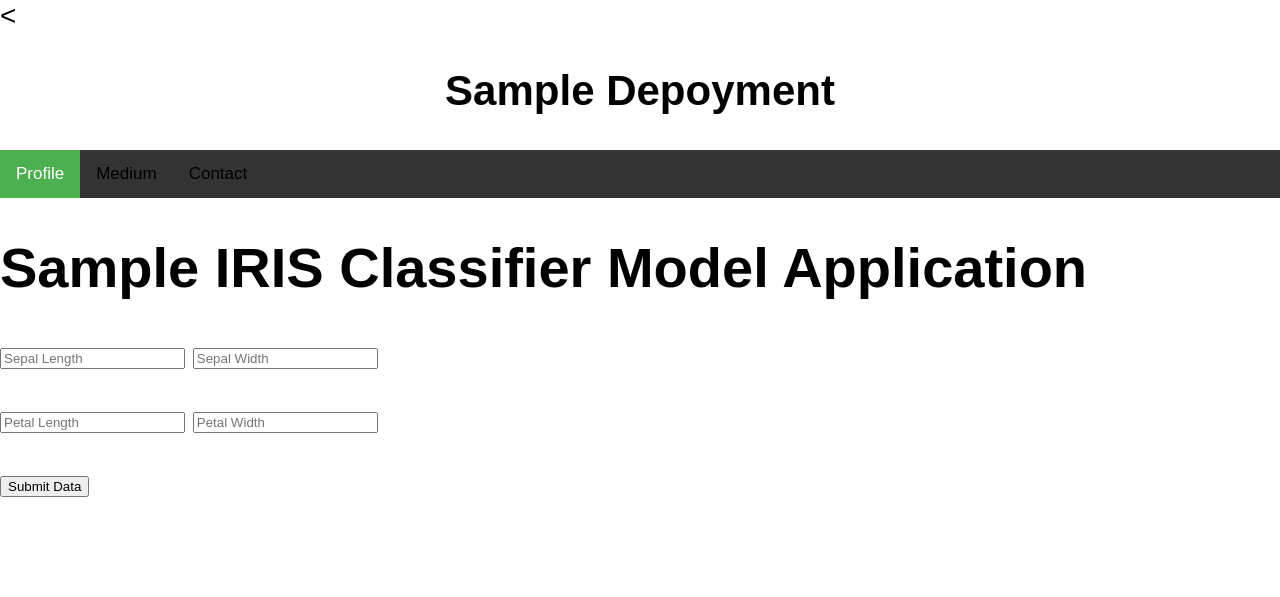
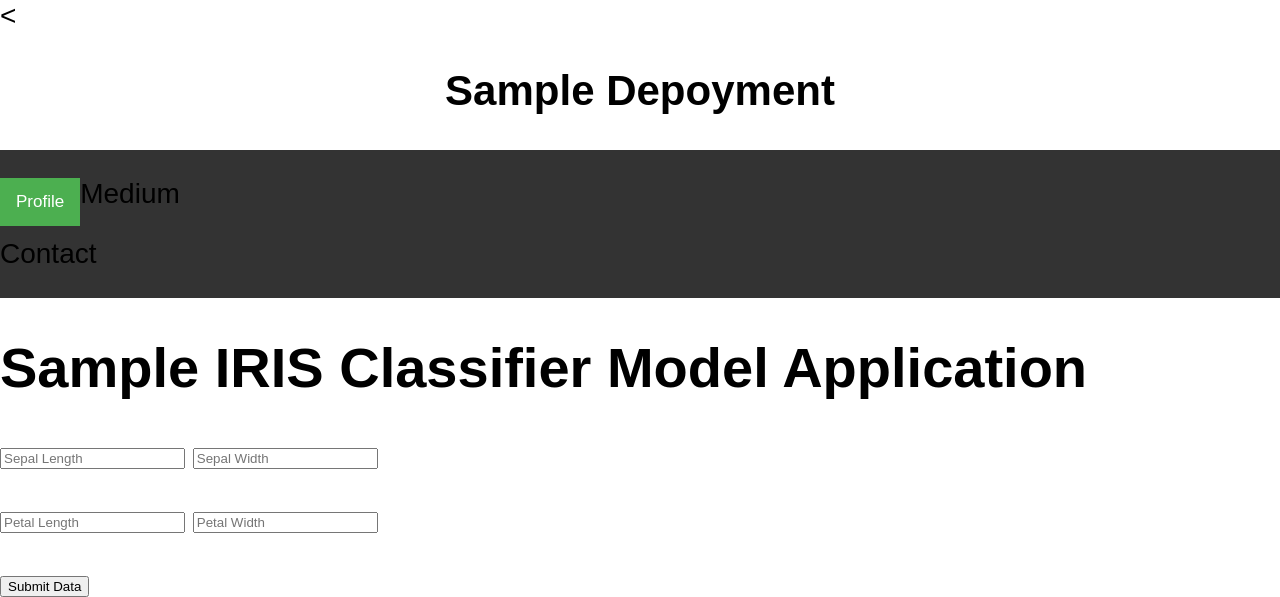
Before and after one commit to happyman11/sample_deploy, a Flask app: page / in a window 1280 px wide. Shown: the top 597 px of the page. Run offline with Flask 2, Linux system fonts and the light colour scheme.

Commit message:
Update index.html

```diff
--- a/templates/index.html
+++ b/templates/index.html
@@ -84,9 +84,9 @@ body {
 </div>
 
 <div id="navbar">
-  <a class="active" href="https://www.rstiwari.com">Profile</a>
-  <a href="https://tiwari11-rst.medium.com/">Medium</a>
-  <a href="https://forms.gle/mhDYQKQJKtAKP78V7">Contact</a>
+	<p> <a class="active" href="https://www.rstiwari.com">Profile</a></p>
+<p style="color:red><a href="https://tiwari11-rst.medium.com/">Medium</a></p>
+ <p style="color:red><<a href="https://forms.gle/mhDYQKQJKtAKP78V7">Contact</a></p>
 </div>
 
  <div class="login">
```
